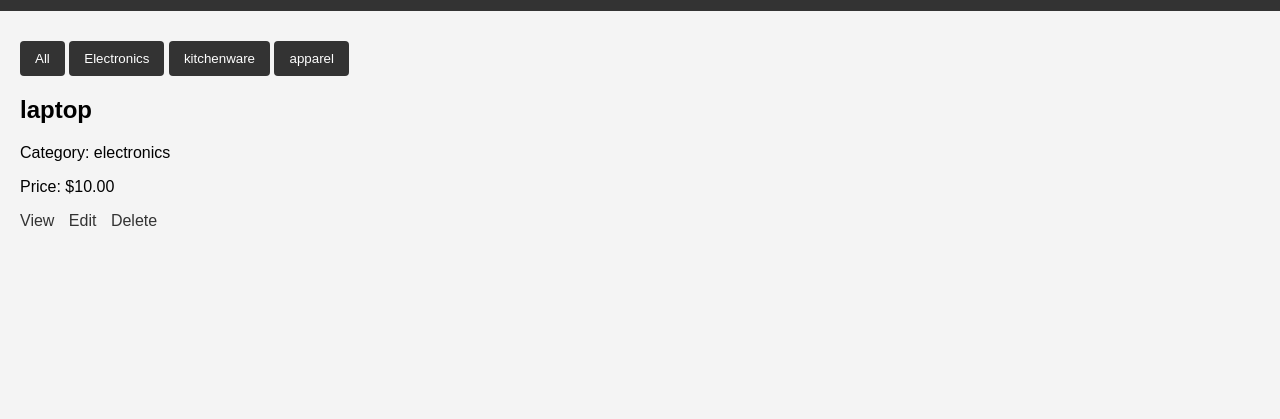
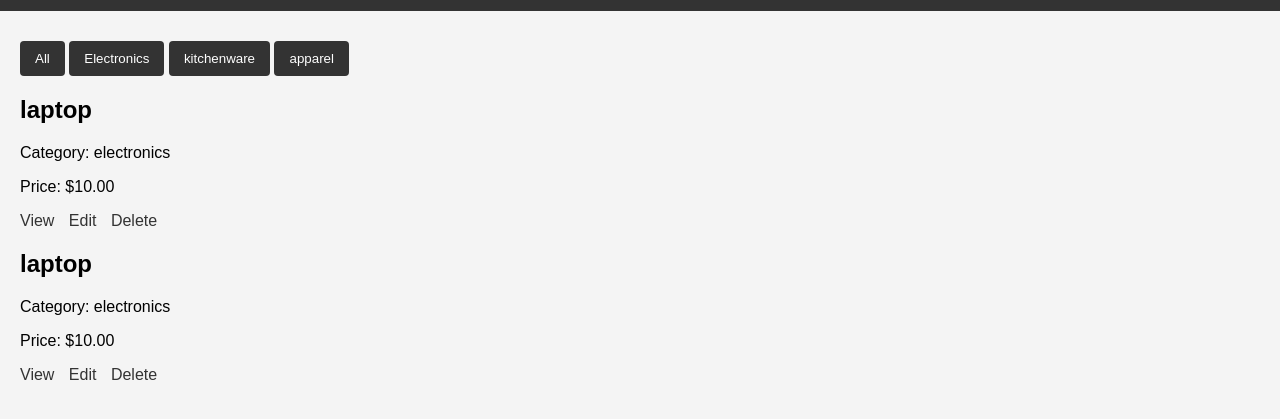
Before and after one commit to Pkjavaqwe/learninggit, a plain HTML site: page index2.html in a window 1280 px wide. Shown: the part 89-508 px from the top of the page. Drawn offline with Linux system fonts and the light colour scheme; files that its build step writes are made by us from their sources.

```diff
--- a/index2.html
+++ b/index2.html
@@ -32,6 +32,17 @@
                     <a href="#">Delete</a>
                 </div>
             </div>
+            <div class="product-list">
+                <div class="product-item">
+                    <h2>laptop</h2>
+                    <p>Category: electronics</p>
+                    <p>Price: $10.00</p>
+                    <div class="actions">
+                        <a href="./product-details.html">View</a>
+                        <a href="./edit-product.html">Edit</a>
+                        <a href="#">Delete</a>
+                    </div>
+                </div>
             <!-- More product items -->
         </div>
     </main>
--- a/styles/styles.css
+++ b/styles/styles.css
@@ -24,12 +24,12 @@ main {
     padding: 20px;
 }
 
-/* table {
+table {
     width: 100%;
     border-collapse: collapse;
     margin-bottom: 20px;
 }
-
+/*
 table, th, td {
     border: 1px solid #ddd;
 }
```
Also changed, not shown: javascript/javascript.js (added).
